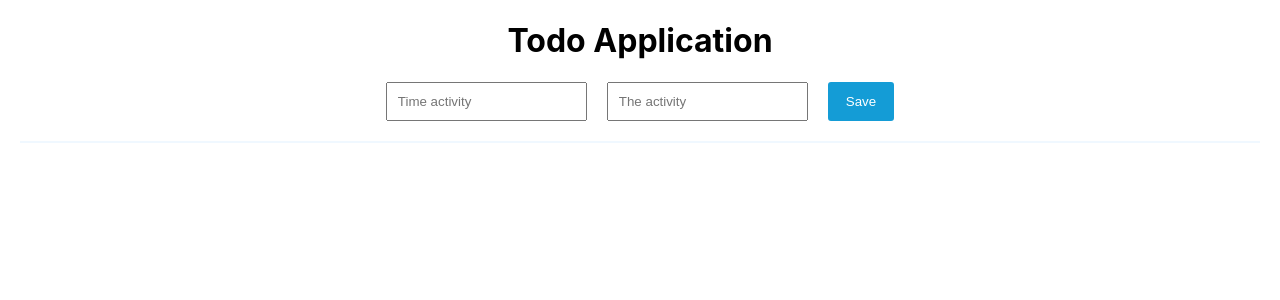
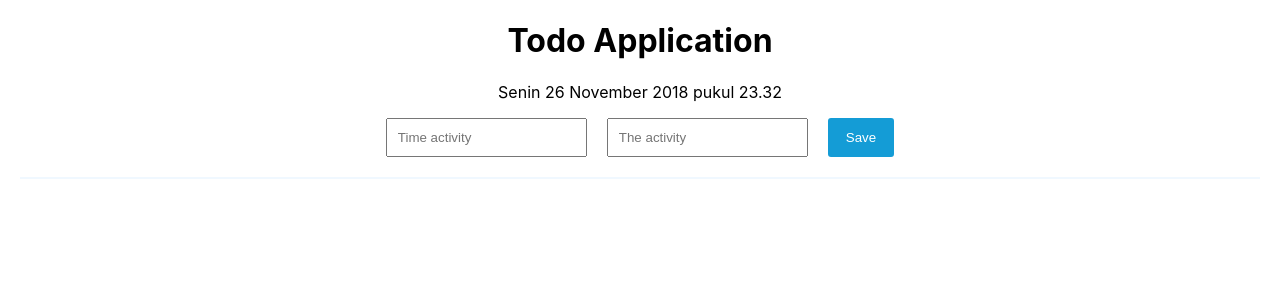
Before and after one commit to yogs22/react-todo, a React (Create React App) app: page / in a window 1280 px wide. Shown: the top 300 px of the page. Built offline with nearby package versions, Linux system fonts and the light colour scheme.

Commit message:
Add moment

```diff
--- a/package.json
+++ b/package.json
@@ -3,6 +3,7 @@
   "version": "0.1.0",
   "private": true,
   "dependencies": {
+    "moment": "^2.22.2",
     "react": "^16.6.3",
     "react-dom": "^16.6.3",
     "react-scripts": "2.1.1"
--- a/src/App.js
+++ b/src/App.js
@@ -1,4 +1,5 @@
 import React, { Component } from 'react';
+import Header from './Header';
 import './App.css';
 
 class App extends Component {
@@ -22,10 +23,15 @@ class App extends Component {
         return false;
     }
 
+    removeTodo = (i) => {
+        this.state.todos.splice(i, 1);
+        this.setState({ todos: this.state.todos });
+    }
+
     render() {
         return (
           <div className="App">
-              <h1>Todo Application</h1>
+                <Header />
                 <form ref="form">
                   <input type="text" ref="time" placeholder="Time activity" />
                   <input type="text" ref="activity" placeholder="The activity" />
@@ -36,7 +42,7 @@ class App extends Component {
                   <ul>
                       { this.state.todos.map((data, i) =>
                           <li key={i}>
-                              <button onClick={ ()=> this.removeTodo(i) } class="btn btn-danger">Delete</button> { data.time } - { data.activity }
+                              <button onClick={ ()=> this.removeTodo(i) } class="btn btn-danger">Delete</button>&nbsp; { data.time } - { data.activity }
                           </li>
                       ) }
                   </ul>
--- /dev/null
+++ b/src/Header.js
@@ -0,0 +1,17 @@
+import React, { Component } from 'react';
+import Moment from 'moment';
+
+class Header extends Component {
+    render() {
+        let indonesia = require('moment/locale/id');
+        Moment.updateLocale('id', indonesia);
+        return (
+            <div>
+                <h1>Todo Application</h1>
+                <p>{ Moment().format('dddd') } { Moment().format('LLL') }</p>
+            </div>
+        );
+    }
+}
+
+export default Header;
```
Also changed, not shown: 1 other file (tests, documents, lock files or other folders).
